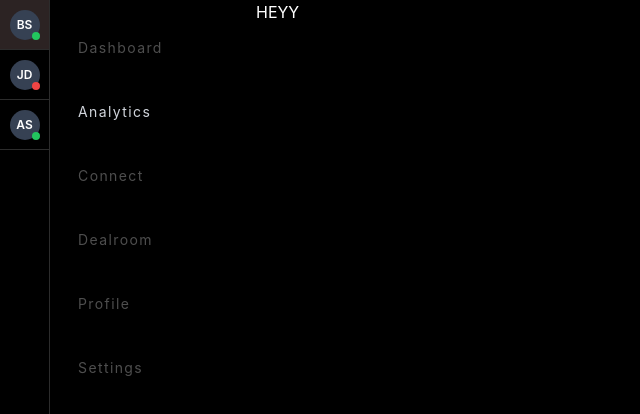
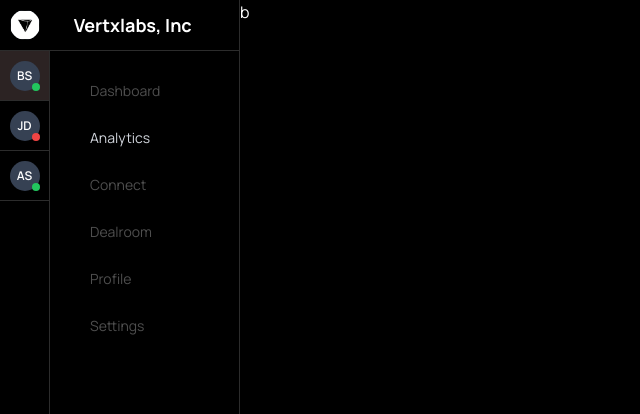
Before and after one commit to Bhavya044/vertx-assignment, a React (Vite) app: page / in a window 1280 px wide. Shown: the top 414 px of the page, without its empty margins (0-640 px from the left). Built offline with nearby package versions, Linux system fonts and the light colour scheme.

Commit message:
navbar and sidebar

```diff
--- a/index.html
+++ b/index.html
@@ -6,6 +6,12 @@
     <meta name="viewport" content="width=device-width, initial-scale=1.0" />
     <title>Vite + React + TS</title>
     <link href="/src/styles.css" rel="stylesheet" />
+    <link rel="preconnect" href="https://fonts.googleapis.com" />
+    <link rel="preconnect" href="https://fonts.gstatic.com" crossorigin />
+    <link
+      href="https://fonts.googleapis.com/css2?family=Exo:ital,wght@0,100..900;1,100..900&family=Homemade+Apple&family=Manrope:wght@200..800&family=Play:wght@400;700&family=Quicksand:wght@300..700&family=Work+Sans:ital,wght@0,100..900;1,100..900&display=swap"
+      rel="stylesheet"
+    />
   </head>
   <body>
     <div id="root"></div>
--- a/src/App.css
+++ b/src/App.css
@@ -1,5 +1,5 @@
 body {
   background: black;
   color: white;
-  font-family: "Inter", sans-serif;
+  font-family: "Manrope", sans-serif;
 }
--- a/src/App.tsx
+++ b/src/App.tsx
@@ -4,7 +4,7 @@ import Layout from "./Layout";
 function App() {
   return (
     <Layout>
-      <div>HEYY</div>
+      <div>b</div>
     </Layout>
   );
 }
--- a/src/Layout.tsx
+++ b/src/Layout.tsx
@@ -11,9 +11,22 @@ const users = [
 const Layout: React.FC<{ children: React.ReactElement }> = ({ children }) => {
   return (
     <div className="flex flex-col lg:flex-row h-full min-h-screen">
-      {/* Navbar on the left for desktop, bottom for mobile */}
+      <div className="lg:order-first lg:w-[240px] xs:h-full hidden lg:flex lg:flex-row  border-r border-r-divider-100 ">
+        <div className="flex flex-col w-full">
+          <div className="flex items-center gap-3 border-b border-divider-100 w-full">
+            {/* Logo inside a fixed-size container */}
+            <div
+              className={` flex justify-center items-center  h-[50px] w-[72px]`}
+            >
+              <Avatar logo="/vertxLogo.jpeg" />
+            </div>
 
-      <div className="lg:order-first lg:w-1/5 xs:h-full hidden lg:flex">
+            {/* Company Name */}
+            <span className="font-bold ml-3 text-lg  w-full">
+              Vertxlabs, Inc
+            </span>
+          </div>
+          <div className="flex h-full">
             <div className="hidden lg:flex flex-col items-center  w-[50px] border-r border-r-divider-100">
               {users.map((user, index) => (
                 <div
@@ -22,17 +35,21 @@ const Layout: React.FC<{ children: React.ReactElement }> = ({ children }) => {
                     index === 0 ? "bg-[#2c2323]" : "bg-black"
                   }`}
                 >
-              <Avatar name={user.name} size="sm" isOnline={user.isOnline} />
+                  <Avatar name={user.name} isOnline={user.isOnline} />
                 </div>
               ))}
             </div>
+            <div className="ml-6">
               <Navbar activeTab="Analytics" />
             </div>
+          </div>
+        </div>
+      </div>
+
+      {/* Mobile nav */}
       <div className="order-last lg:hidden">
         <Navbar activeTab="Analytics" />
       </div>
-
-      {/* Main content area */}
       <div className="flex-1 h-full">{children}</div>
     </div>
   );
--- a/src/components/UI/Avatar.tsx
+++ b/src/components/UI/Avatar.tsx
@@ -1,19 +1,14 @@
 import React from "react";
 
 interface AvatarProps {
-  name: string;
-  imageUrl?: string;
-  size?: "sm" | "md" | "lg";
+  name?: string;
   isOnline?: boolean;
+  logo?: string;
 }
 
-const Avatar: React.FC<AvatarProps> = ({
-  name,
-  imageUrl,
-  isOnline = false,
-}) => {
+const Avatar: React.FC<AvatarProps> = ({ name, isOnline = false, logo }) => {
   const initials = name
-    .split(" ")
+    ?.split(" ")
     .map((word) => word[0])
     .join("")
     .toUpperCase();
@@ -23,9 +18,9 @@ const Avatar: React.FC<AvatarProps> = ({
       <div
         className={`flex items-center text-xs justify-center rounded-full h-[30px] w-[30px] bg-gray-700 text-white font-semibold`}
       >
-        {imageUrl ? (
+        {logo ? (
           <img
-            src={imageUrl}
+            src={logo}
             alt={name}
             className="rounded-full object-cover w-full h-full"
           />
@@ -35,11 +30,13 @@ const Avatar: React.FC<AvatarProps> = ({
       </div>
 
       {/* Status Dot */}
-      <span
-        className="absolute bottom-0 right-0 w-2 h-2 rounded-full flex items-center justify-center
+      {!logo ? (
+        <span
+          className="absolute bottom-0 right-0 w-2 h-2 rounded-full flex items-center justify-center
         text-xs font-bold text-white"
-        style={{ backgroundColor: isOnline ? "#22C55E" : "#EF4444" }}
-      />
+          style={{ backgroundColor: isOnline ? "#22C55E" : "#EF4444" }}
+        />
+      ) : null}
     </div>
   );
 };
--- a/src/components/UI/Navbar.tsx
+++ b/src/components/UI/Navbar.tsx
@@ -9,10 +9,10 @@ const Navbar: React.FC<INavbar> = ({ activeTab }) => {
   const isMobile = useIsMobile();
   const navTabs = isMobile ? mobileNavbarTabs : desktopNavbarTabs;
   return (
-    <div className="border-t border-t-divider-100 lg:border-0 py-4 px-7 h-full ">
-      <div className="flex justify-between flex-row lg:flex-col h-full sm:h-1/2 ">
+    <div className="border-t border-t-divider-100 lg:border-0  h-full lg:p-0 p-2">
+      <div className="flex justify-between flex-row lg:flex-col h-full lg:h-[282px] mt-4 mb-2.5 ml-4 mr-4 ">
         {navTabs?.map((tab) => (
-          <div className="flex flex-col justify-center items-center  lg:items-start h-full gap-1.5 xs:gap-4">
+          <div className="flex flex-col justify-center items-center  lg:items-start h-full gap-0.5 ">
             {tab.iconName ? (
               <Icon
                 iconName={tab.iconName}
@@ -26,7 +26,7 @@ const Navbar: React.FC<INavbar> = ({ activeTab }) => {
                 activeTab === tab.tabName
                   ? "lg:text-gray-300"
                   : "lg:text-inactive-100"
-              } lg:text-sm tracking-widest`}
+              } lg:text-sm `}
             >
               {" "}
               {tab.tabName}
```
Also changed, not shown: public/vertxLogo.jpeg (added). Lines whose indentation alone changed are shown as unchanged.
